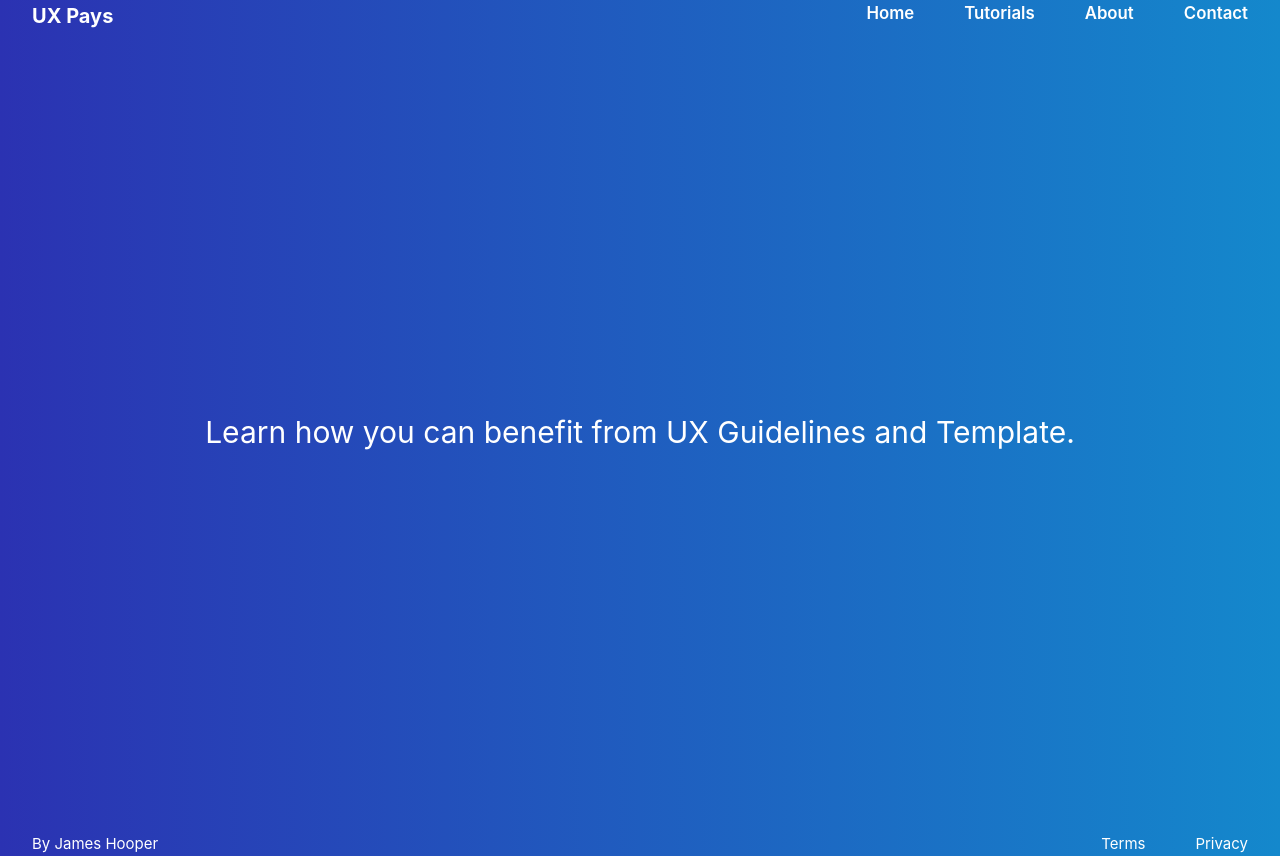
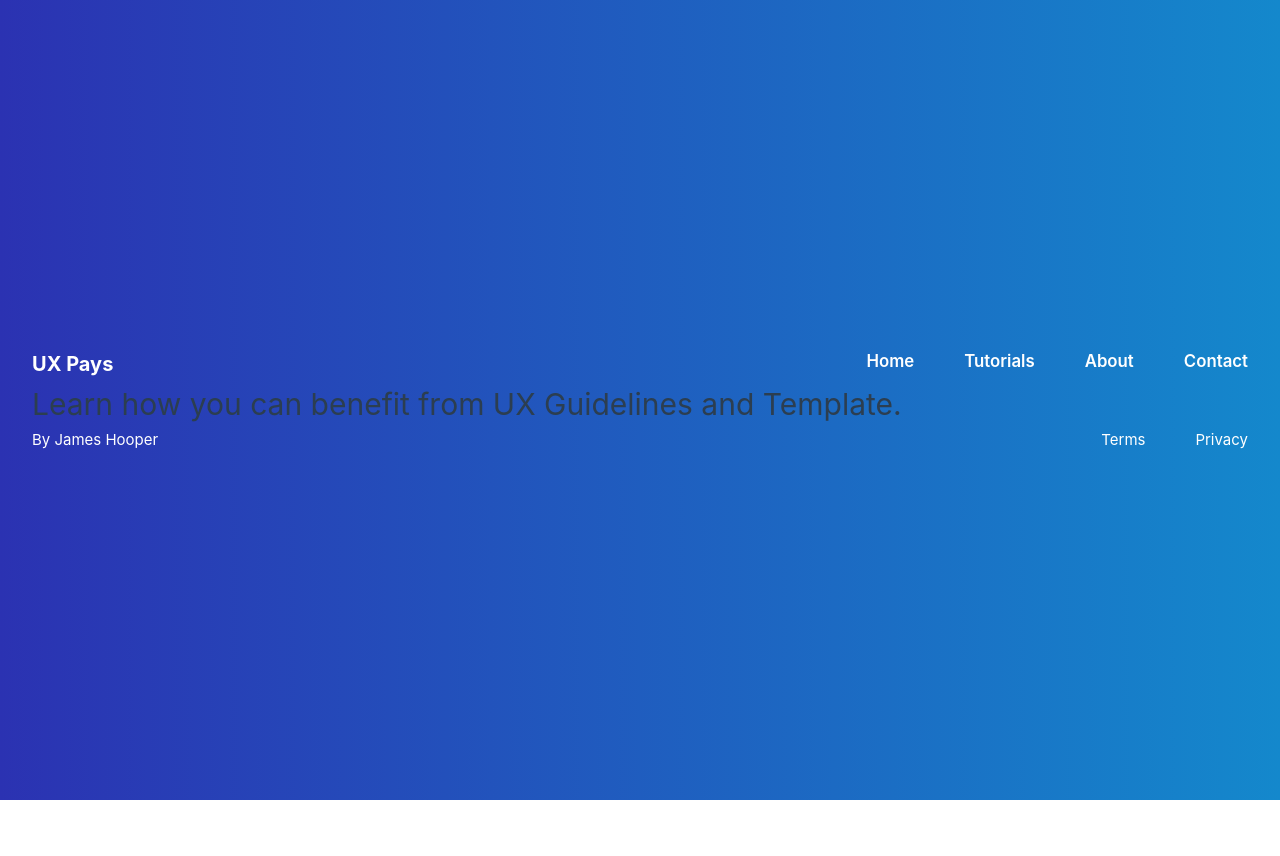
Before and after one commit to jamesdesigns/vue-project, a Vue app: page /about in a window 1280 px wide. After the commit the page ends 800 px from the top, so only its background shows below. Built offline with nearby package versions, Linux system fonts and the light colour scheme.

Commit message:
Fix the viewport height for each page

```diff
--- a/src/views/AboutView.vue
+++ b/src/views/AboutView.vue
@@ -8,13 +8,13 @@
 
 <style>
 @media (min-width: 1024px) {
-  .about {
+  /* .about {
     min-height: 100vh;
     display: flex;
     align-items: center;
     justify-content: center;
     color: white;
-  }
+  } */
 }
 </style>
 
--- a/src/views/ContactView.vue
+++ b/src/views/ContactView.vue
@@ -1,21 +1,23 @@
 <template>
+  <div  class="contact">
   <Header />
-  <div class="contact">
+  <div>
     <h1>Hi! It's nice to meet you.</h1>
   </div>
   <Footer />
+</div>
 </template>
 
 <style>
-@media (min-width: 1024px) {
+/* @media (min-width: 1024px) { */
   .contact {
     min-height: 100vh;
-    display: flex;
+    /* display: flex;
     align-items: center;
-    justify-content: center;
+    justify-content: center; */
     color: white;
   }
-}
+/* } */
 </style>
 
 <script>
--- a/src/views/TutorialsView.vue
+++ b/src/views/TutorialsView.vue
@@ -8,14 +8,22 @@
 
 <style>
 @media (min-width: 1024px) {
-  .tutorials {
+  /* .tutorials {
     min-height: 100vh;
     display: flex;
     align-items: center;
     justify-content: center;
     color: white;
+  } */
+}
+h1 { color: white;text-align: center;font-size: 3.5rem}
+.tutorials {
+  display: flex;
+    align-items: center;
+    justify-content: center;
+    color: white;
+    height: 90vh;
   }
-}
 </style>
 
 <script>
```
